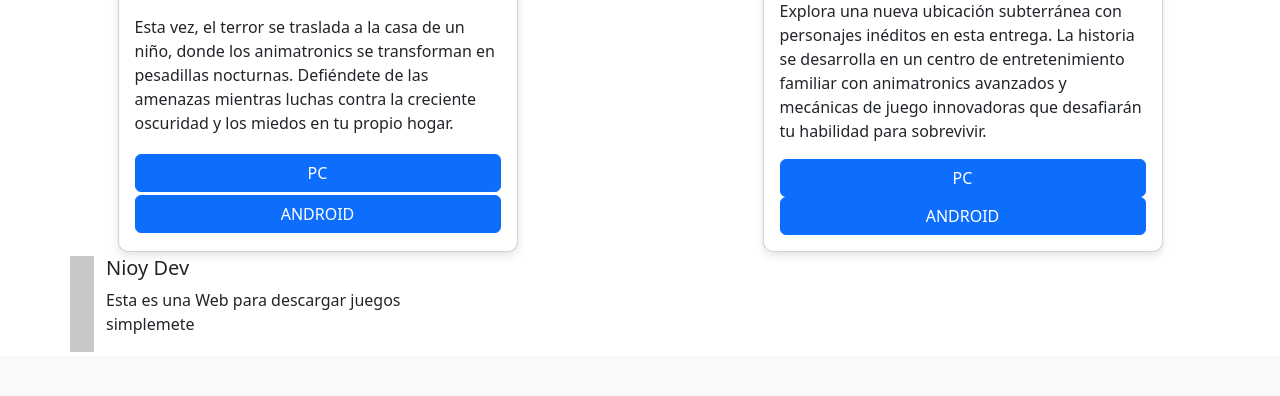
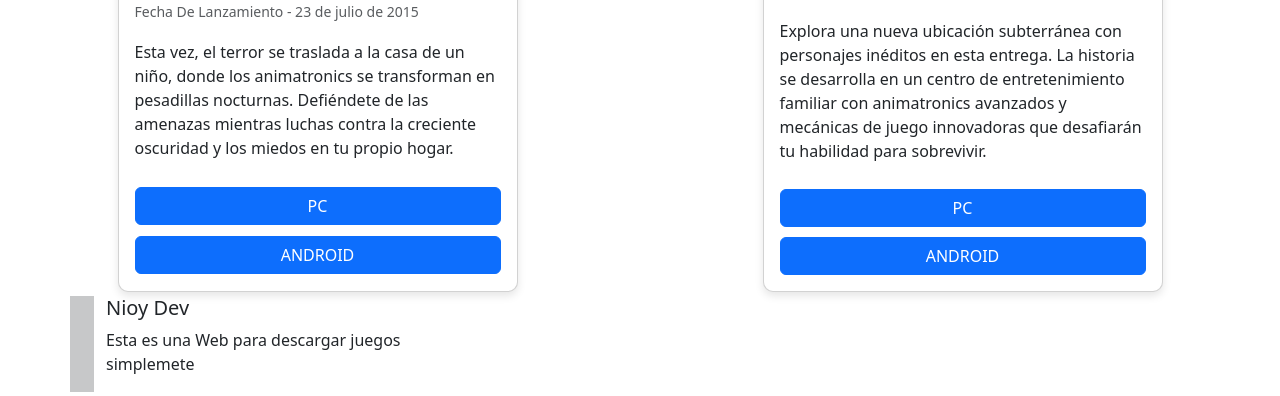
Before and after one commit to NioyJadelkaFp/JUEGOS-FNAF-Flask, a Flask app: page /juegos/fnaf in a window 1280 px wide. Shown: the part 1063-1459 px from the top of the page. Before the commit the page ends 1415 px from the top, so only its background shows below. Run offline with Flask 3, Linux system fonts and the light colour scheme.

Commit message:
boton mejorado

```diff
--- a/JUEGOS/templates/fnaf.html
+++ b/JUEGOS/templates/fnaf.html
@@ -32,7 +32,7 @@
 }
 
 #boton{
-    gap: 10px;
+    margin-top: 10px;
 }
 
 @media (max-width: 700px) {
```
